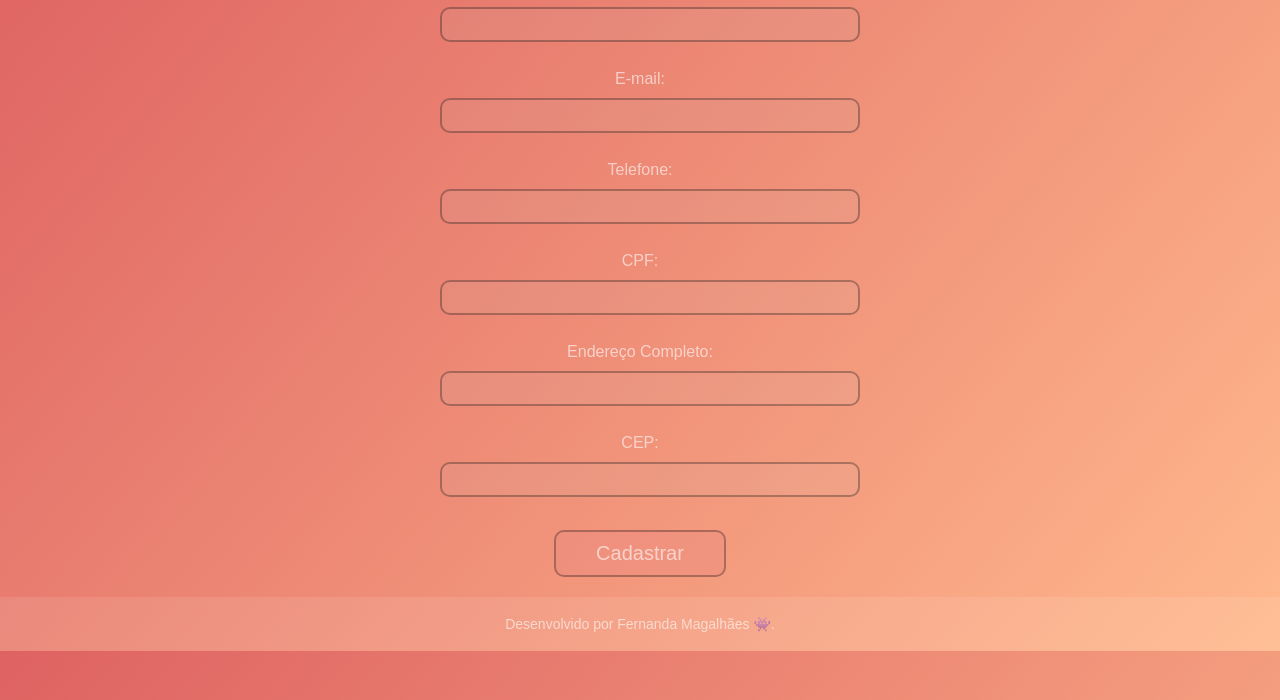
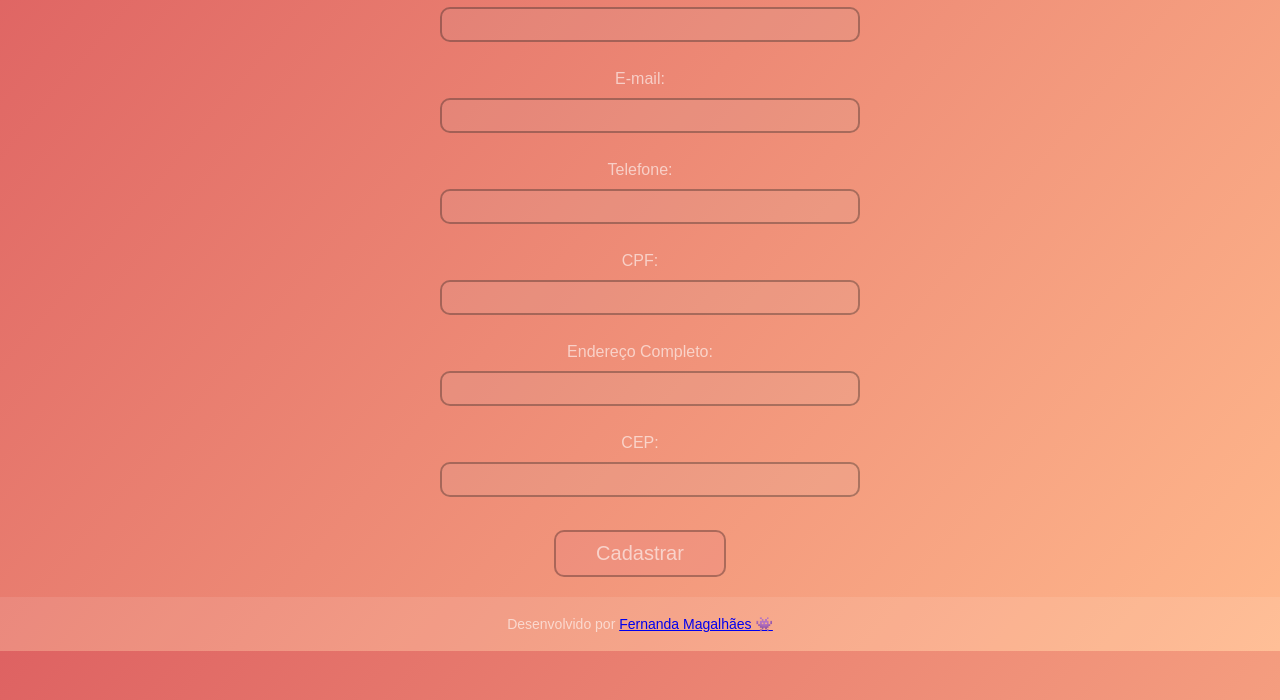
Before and after one commit to FernandaGabrielli/Forms, a plain HTML site: page index.html in a window 1280 px wide. Shown: the part 100-800 px from the top of the page. Drawn offline with nearby package versions, Linux system fonts and the light colour scheme.

Commit message:
Update index.html

```diff
--- a/index.html
+++ b/index.html
@@ -43,6 +43,5 @@
     </script>
 </body>
 <footer class="footer">
-    <p>Desenvolvido por Fernanda Magalhães 👾.</p>
-</footer>
+        <p>Desenvolvido por <a href="https://www.linkedin.com/in/fernandagabriellimagalhaes/">Fernanda Magalhães 👾</a></p></footer>
 </html>
```
